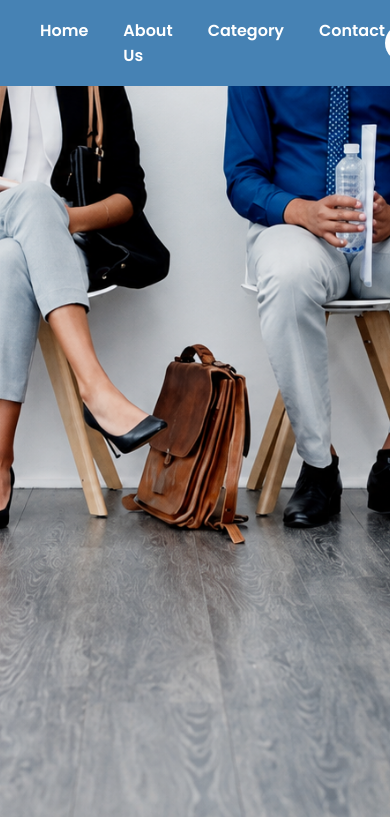
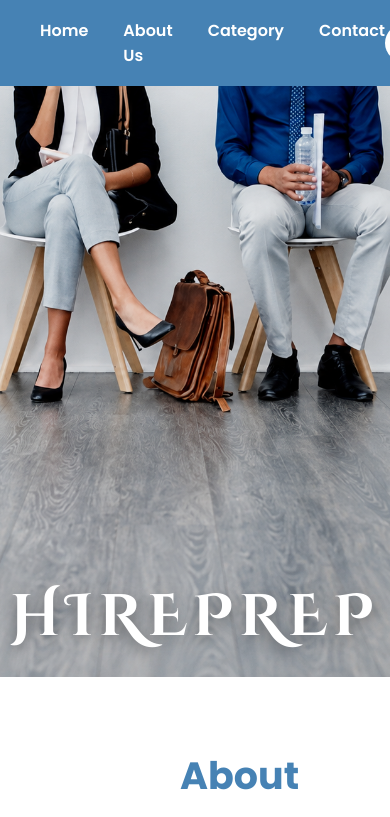
Before and after one commit to kwincyshah/-hireprep-frontend, a React (Vite) app: page /home in a window 390 px wide. Shown: the top 817 px of the page. Built offline with nearby package versions, Linux system fonts and the light colour scheme.

Commit message:
make hero section height responsive

```diff
--- a/src/pages/Home.css
+++ b/src/pages/Home.css
@@ -6,7 +6,7 @@
 .hero-section {
   position: relative;
   width: 100%;
-  height: 830px;
+  height: clamp(280px, 70vh, 650px);
   overflow: hidden;
 }
 
```
